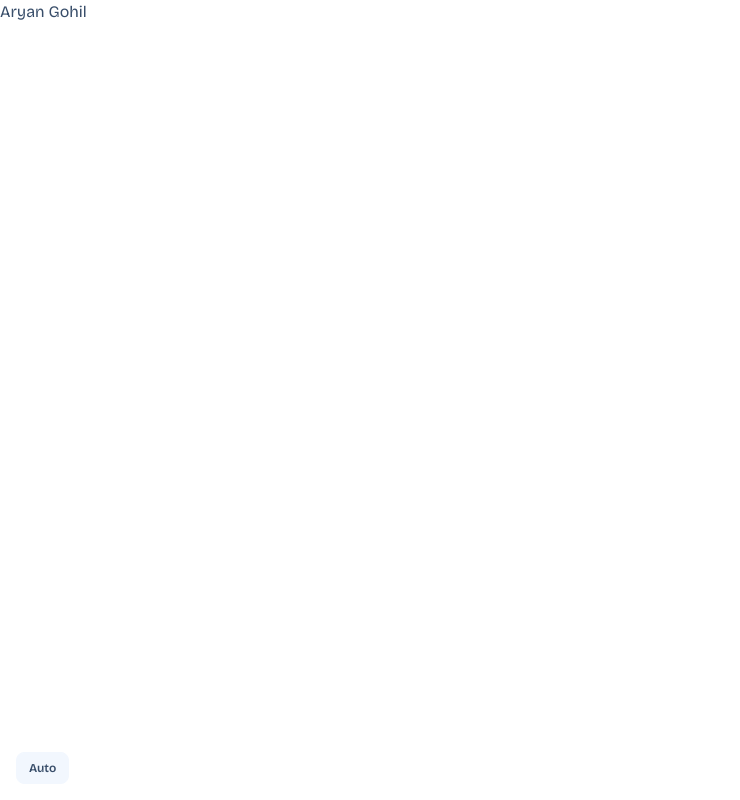
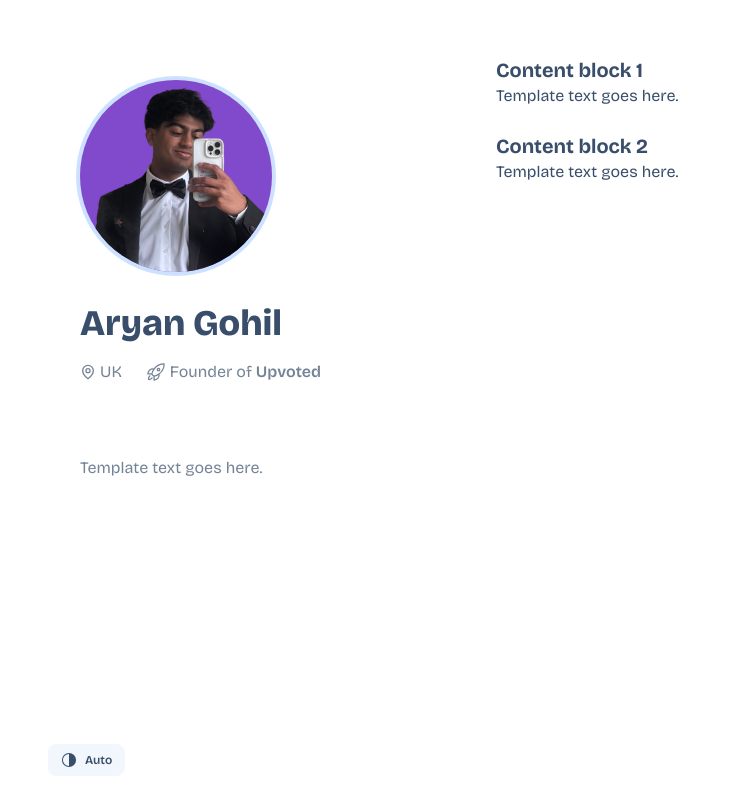
Before and after one commit to aryan-gohil05/personal-website, a Next.js app: page / in a window 1280 px wide. Shown: the whole page, without its empty margins (0-740 px from the left). Built offline with nearby package versions, Linux system fonts and the light colour scheme.

Commit message:
Designed left side of page; theme controller

```diff
--- a/app/layout.tsx
+++ b/app/layout.tsx
@@ -1,6 +1,20 @@
 import { Bricolage_Grotesque } from "next/font/google";
+import Script from "next/script";
 import type { ReactNode } from "react";
 import "./globals.css";
+
+const THEME_INIT_SCRIPT = `
+(function () {
+  try {
+    var theme = localStorage.getItem("theme");
+    if (theme === "light") {
+      document.documentElement.setAttribute("data-theme", "winter");
+    } else if (theme === "dark") {
+      document.documentElement.setAttribute("data-theme", "night");
+    }
+  } catch (e) {}
+})();
+`;
 
 const bricolageGrotesque = Bricolage_Grotesque({
   variable: "--font-bricolage-grotesque",
@@ -9,8 +23,13 @@ const bricolageGrotesque = Bricolage_Grotesque({
 
 export default function RootLayout({ children }: { children: ReactNode }) {
   return (
-    <html lang="en" className="scroll-smooth">
-      <body className={bricolageGrotesque.className}>{children}</body>
+    <html lang="en" className="scroll-smooth" suppressHydrationWarning>
+      <body className={bricolageGrotesque.className}>
+        <Script id="theme-init" strategy="beforeInteractive">
+          {THEME_INIT_SCRIPT}
+        </Script>
+        {children}
+      </body>
     </html>
   );
 }
--- a/app/page.tsx
+++ b/app/page.tsx
@@ -1,5 +1,5 @@
-import Image from "next/image";
 import ThemeToggle from "../components/ThemeToggle";
+import LeftBar from "../components/sections/LeftBar";
 import type { Metadata } from "next";
 
 export const metadata: Metadata = {
@@ -14,10 +14,20 @@ export const metadata: Metadata = {
 export default function Home() {
   return (
     <main>
-      <div>Aryan Gohil</div>
-      <div className="fixed bottom-4 left-4">
-        <ThemeToggle />
-      </div>
+      <section className="flex gap-14 p-14">
+        <LeftBar />
+        <section className="flex-1 space-y-6">
+          <div>
+            <h2 className="text-xl font-bold">Content block 1</h2>
+            <p>Template text goes here.</p>
+          </div>
+          <div>
+            <h2 className="text-xl font-bold">Content block 2</h2>
+            <p>Template text goes here.</p>
+          </div>
+        </section>
+      </section>
+      <ThemeToggle />
     </main>
   );
 }
--- /dev/null
+++ b/components/ProfileCard.tsx
@@ -0,0 +1,67 @@
+import Image from "next/image";
+
+export default function ProfileCard() {
+  return (
+    <div className="flex w-full flex-col gap-3 ">
+      <div className="avatar self-start">
+        <div className="w-48 rounded-full bg-primary/15 ring-4 ring-primary/20 mb-5">
+          <Image
+            src="/me.svg"
+            alt="Aryan Gohil"
+            width={150}
+            height={150}
+            priority
+          />
+        </div>
+      </div>
+      <div className="w-full text-left">
+        <h1 className="text-4xl font-black">Aryan Gohil</h1>
+        <div className="mt-4 flex w-full items-center gap-6 text-base-content/70">
+          <div className="flex items-center gap-1">
+            <svg
+              xmlns="http://www.w3.org/2000/svg"
+              viewBox="0 0 24 24"
+              fill="none"
+              stroke="currentColor"
+              strokeWidth="2"
+              strokeLinecap="round"
+              strokeLinejoin="round"
+              className="h-4 w-4 shrink-0"
+            >
+              <path d="M20 10c0 6-8 12-8 12s-8-6-8-12a8 8 0 0 1 16 0Z" />
+              <circle cx="12" cy="10" r="3" />
+            </svg>
+            <span>UK</span>
+          </div>
+          <div className="flex items-center gap-1">
+            <svg
+              xmlns="http://www.w3.org/2000/svg"
+              fill="none"
+              viewBox="0 0 24 24"
+              strokeWidth={1.5}
+              stroke="currentColor"
+              className="h-5 w-5 shrink-0"
+            >
+              <path
+                strokeLinecap="round"
+                strokeLinejoin="round"
+                d="M15.59 14.37a6 6 0 0 1-5.84 7.38v-4.8m5.84-2.58a14.98 14.98 0 0 0 6.16-12.12A14.98 14.98 0 0 0 9.631 8.41m5.96 5.96a14.926 14.926 0 0 1-5.841 2.58m-.119-8.54a6 6 0 0 0-7.381 5.84h4.8m2.581-5.84a14.927 14.927 0 0 0-2.58 5.84m2.699 2.7c-.103.021-.207.041-.311.06a15.09 15.09 0 0 1-2.448-2.448 14.9 14.9 0 0 1 .06-.312m-2.24 2.39a4.493 4.493 0 0 0-1.757 4.306 4.493 4.493 0 0 0 4.306-1.758M16.5 9a1.5 1.5 0 1 1-3 0 1.5 1.5 0 0 1 3 0Z"
+              />
+            </svg>
+            <p>
+              Founder of{" "}
+              <a
+                href="https://upvoted.tech"
+                className="font-semibold  hover:text-[#65E03D]"
+                target="_blank"
+                rel="noopener noreferrer"
+              >
+                Upvoted
+              </a>
+            </p>
+          </div>
+        </div>
+      </div>
+    </div>
+  );
+}
--- a/components/ThemeToggle.tsx
+++ b/components/ThemeToggle.tsx
@@ -1,6 +1,6 @@
 "use client";
 
-import { useSyncExternalStore } from "react";
+import { useEffect, useSyncExternalStore } from "react";
 
 type ThemeMode = "auto" | "light" | "dark";
 
@@ -41,6 +41,10 @@ function getServerSnapshot(): ThemeMode {
 export default function ThemeToggle() {
   const mode = useSyncExternalStore(subscribe, getSnapshot, getServerSnapshot);
 
+  useEffect(() => {
+    applyTheme(mode);
+  }, [mode]);
+
   const cycle = () => {
     const next = ORDER[(ORDER.indexOf(mode) + 1) % ORDER.length];
     localStorage.setItem(STORAGE_KEY, next);
@@ -49,13 +53,46 @@ export default function ThemeToggle() {
   };
 
   return (
+    <div className="fixed bottom-6 left-12">
       <button
         type="button"
         onClick={cycle}
-      className="btn btn-sm"
+        className="btn btn-sm gap-2"
         aria-label={`Theme: ${LABEL[mode]}. Click to change.`}
       >
+        {mode === "auto" && (
+          <svg
+            className="h-4 w-4 fill-current"
+            xmlns="http://www.w3.org/2000/svg"
+            viewBox="0 0 15 15"
+          >
+            <path
+              fillRule="evenodd"
+              d="M7.5.877a6.623 6.623 0 1 0 0 13.246A6.623 6.623 0 0 0 7.5.877Zm0 .95a5.673 5.673 0 0 0 0 11.346V1.827Z"
+              clipRule="evenodd"
+            />
+          </svg>
+        )}
+        {mode === "light" && (
+          <svg
+            className="h-4 w-4 fill-current"
+            xmlns="http://www.w3.org/2000/svg"
+            viewBox="0 0 24 24"
+          >
+            <path d="M5.64,17l-.71.71a1,1,0,0,0,0,1.41,1,1,0,0,0,1.41,0l.71-.71A1,1,0,0,0,5.64,17ZM5,12a1,1,0,0,0-1-1H3a1,1,0,0,0,0,2H4A1,1,0,0,0,5,12Zm7-7a1,1,0,0,0,1-1V3a1,1,0,0,0-2,0V4A1,1,0,0,0,12,5ZM5.64,7.05a1,1,0,0,0,.7.29,1,1,0,0,0,.71-.29,1,1,0,0,0,0-1.41l-.71-.71A1,1,0,0,0,4.93,6.34Zm12,.29a1,1,0,0,0,.7-.29l.71-.71a1,1,0,1,0-1.41-1.41L17,5.64a1,1,0,0,0,0,1.41A1,1,0,0,0,17.66,7.34ZM21,11H20a1,1,0,0,0,0,2h1a1,1,0,0,0,0-2Zm-9,8a1,1,0,0,0-1,1v1a1,1,0,0,0,2,0V20A1,1,0,0,0,12,19ZM18.36,17A1,1,0,0,0,17,18.36l.71.71a1,1,0,0,0,1.41,0,1,1,0,0,0,0-1.41ZM12,6.5A5.5,5.5,0,1,0,17.5,12,5.51,5.51,0,0,0,12,6.5Zm0,9A3.5,3.5,0,1,1,15.5,12,3.5,3.5,0,0,1,12,15.5Z" />
+          </svg>
+        )}
+        {mode === "dark" && (
+          <svg
+            className="h-4 w-4 fill-current"
+            xmlns="http://www.w3.org/2000/svg"
+            viewBox="0 0 24 24"
+          >
+            <path d="M21.64,13a1,1,0,0,0-1.05-.14,8.05,8.05,0,0,1-3.37.73A8.15,8.15,0,0,1,9.08,5.49a8.59,8.59,0,0,1,.25-2A1,1,0,0,0,8,2.36,10.14,10.14,0,1,0,22,14.05,1,1,0,0,0,21.64,13Zm-9.5,6.69A8.14,8.14,0,0,1,7.08,5.22v.27A10.15,10.15,0,0,0,17.22,15.63a9.79,9.79,0,0,0,2.1-.22A8.11,8.11,0,0,1,12.14,19.73Z" />
+          </svg>
+        )}
         {LABEL[mode]}
       </button>
+    </div>
   );
 }
--- /dev/null
+++ b/components/sections/LeftBar.tsx
@@ -0,0 +1,14 @@
+import ProfileCard from "../ProfileCard";
+
+const LeftBar = () => {
+  return (
+    <section className="sticky top-6 h-fit w-96 shrink-0 noscrollbar">
+      <div className="flex flex-col items-start gap-6 rounded-lg p-6">
+        <ProfileCard />
+        <p className="mt-12 text-base-content/70">Template text goes here.</p>
+      </div>
+    </section>
+  );
+};
+
+export default LeftBar;
```
Also changed, not shown: public/me.svg (added). Lines whose indentation alone changed are shown as unchanged.
